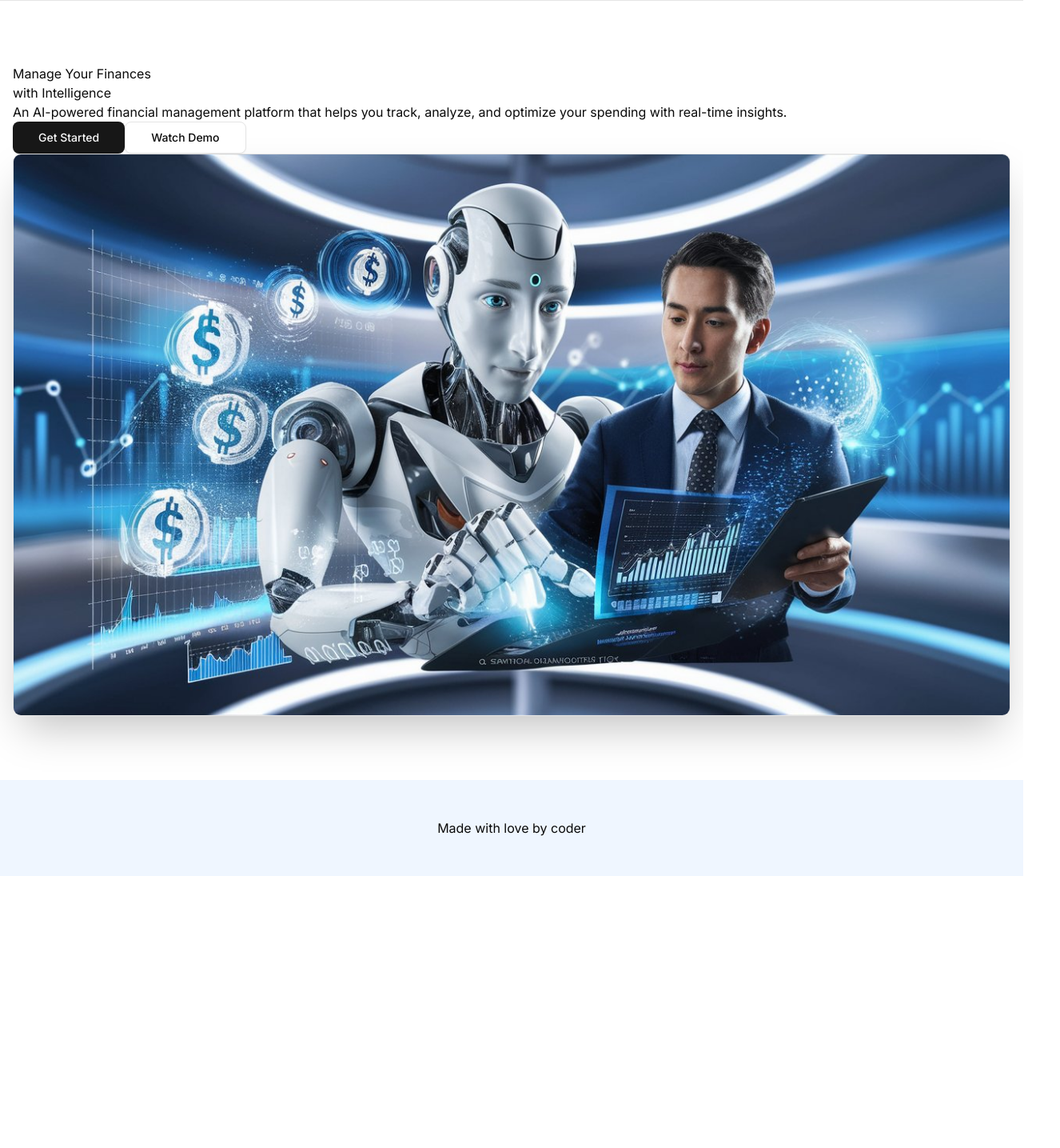
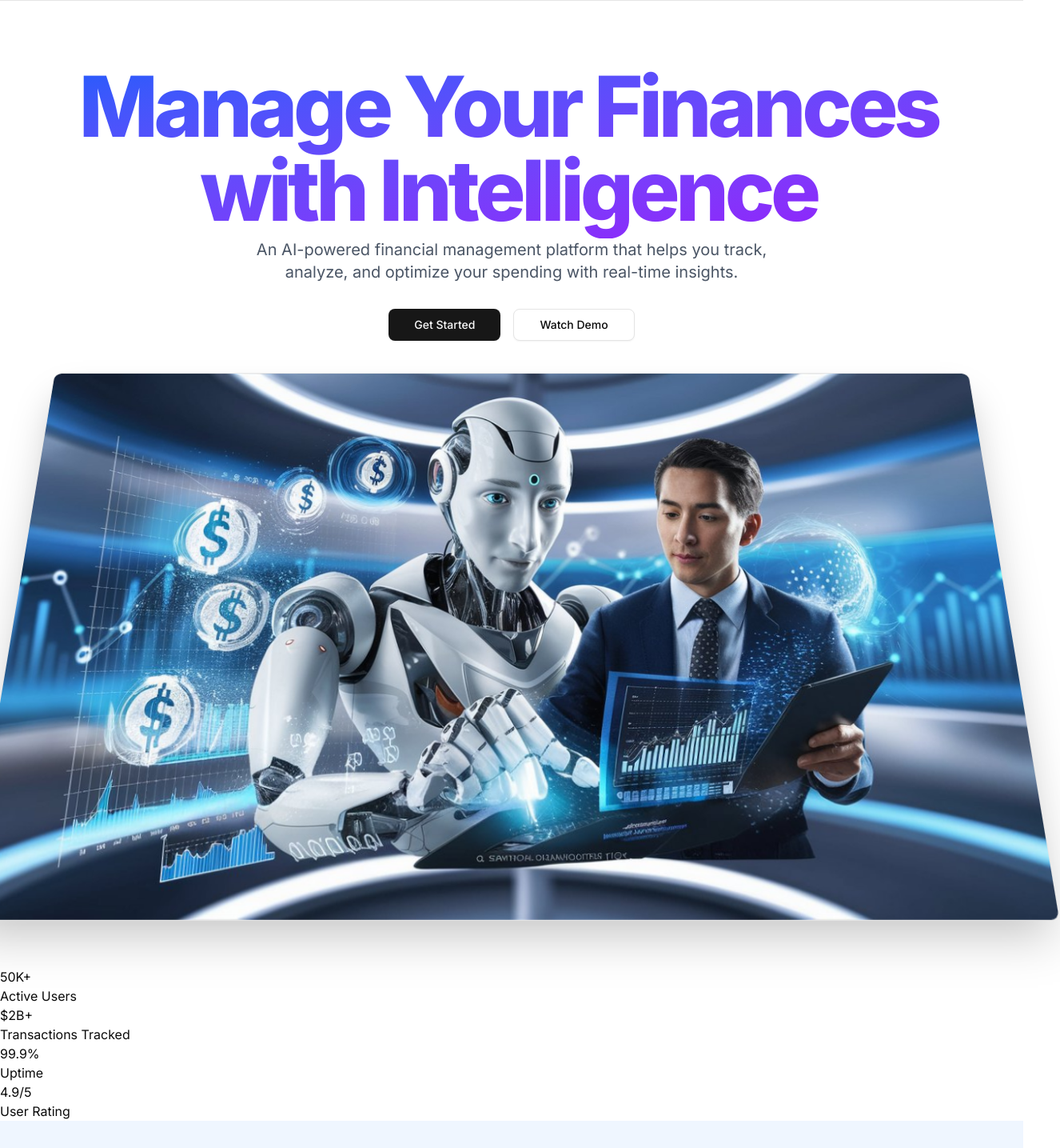
Before and after one commit to ArchanaCoding/welth, a Next.js app: page / in a window 1280 px wide. Shown: the part 80-1515 px from the top of the page at 80% size, 1326 px wide, since content can reach past the window. Before the commit the page ends 1175 px from the top, so only its background shows below. Built offline with nearby package versions, Linux system fonts and the light colour scheme; no server answers.

Commit message:
feat: landing page

```diff
--- a/app/globals.css
+++ b/app/globals.css
@@ -120,3 +120,32 @@
     @apply bg-background text-foreground;
   }
 }
+
+@layer utilities{
+  .gradient{
+   @apply bg-gradient-to-br from-blue-600 to-purple-600;
+  }
+
+  .gradient-title {
+    @apply bg-gradient-to-br from-blue-600 to-purple-600;
+    @apply text-transparent bg-clip-text;
+    @apply font-extrabold tracking-tighter pr-2 pb-2;
+  }
+}
+
+/* near from the Botom and far from Top */
+.hero-image-wrapper {
+  perspective: 1000px;
+}
+
+
+/* Normal size maintain scale(1) */
+.hero-image {
+  transform: rotateX(15deg) scale(1);
+  transition: transform 0.5s ease-out;
+  will-change: transform; /* Browser: "Okay, transform will change and helpful for Smooth scrolling */
+}
+
+.hero-image.scrolled {
+ transform: rotateX(0deg) scale(1) translateY(40px);
+}
--- a/app/page.js
+++ /dev/null
@@ -1,10 +0,0 @@
-import HeroSection from "@/components/hero";
-
-
-export default function Home() {
-  return (
- <div className="mt-40">
-    <HeroSection />
- </div>
-  );
-}
--- /dev/null
+++ b/app/page.jsx
@@ -0,0 +1,26 @@
+import HeroSection from "@/components/hero";
+import { statsData } from "@/data/landing";
+
+
+export default function Home() {
+  return (
+ <div className="mt-40">
+    <HeroSection />
+
+{/* here we are rendering our data of landing page */}
+    <section>
+          <div>
+            <div>
+              {statsData.map((statsData, index)=>( // need parameters then only we can access data
+                <div key={index}>
+                  <div>{statsData.value}</div>
+                  <div>{statsData.label}</div>
+                </div>
+              ))}
+            </div>
+          </div>
+    </section>
+
+ </div>
+  );
+}
--- a/components/hero.jsx
+++ b/components/hero.jsx
@@ -1,18 +1,45 @@
-"use clinet"
+"use client"
 import Link from 'next/link'
-import React from 'react'
+import React, { useEffect, useRef } from 'react'
 import { Button } from './ui/button'
 import Image from 'next/image'
 
 const HeroSection = () => {
+
+
+  const imageRef = useRef()
+
+  useEffect(() => {
+   const imageElement = imageRef.current;
+
+   // current scroll postion n how much we want scroll
+   const handleScroll = () => {
+       const scrollPosition = window.scrollY;
+       const scrollThreshold = 100; // when it's 100px from top will show the img and 100px scroll hone par
+
+       if(scrollPosition > scrollThreshold){
+        imageElement.classList.add("scrolled");
+       } else {
+        imageElement.classList.remove("scrolled");
+       }
+   }
+
+    // add Event listener
+   window.addEventListener("scroll",handleScroll)
+
+    // Cleanup function
+    return () => window.removeEventListener("scroll",handleScroll);
+  }, [])
+
+
   return (
     <div className='pb-20 px-4'>
-      <div>
-        <h1>Manage Your Finances <br /> with Intelligence</h1>
-        <p>
+      <div className='container mx-auto text-center'>
+        <h1 className='text-5xl md:text-8xl lg:text-[105px] pb-6 gradient-title'>Manage Your Finances <br /> with Intelligence</h1>
+        <p className='text-xl text-gray-600 mb-8 max-w-2xl mx-auto'>
             An AI-powered financial management platform that helps you track, analyze, and optimize your spending with real-time insights.
         </p>
-        <div>
+        <div className='flex justify-center space-x-4'>
             <Link href="/dashboard">
             <Button size='lg' className='px-8'>Get Started</Button>
             </Link>
@@ -22,11 +49,13 @@ const HeroSection = () => {
             </Link>
         </div>
 
-        <div>
-            <div>
+
+        <div className='hero-image-wrapper'>
+            <div ref={imageRef} className='hero-image'>
                 <Image src="/banner.jpeg" width={1280} height={720} alt="Dashboard Preview" className='rounded-lg shadow-2xl border mx-auto' priority />
             </div>
         </div>
+
 
       </div>
     </div>
--- /dev/null
+++ b/data/landing.js
@@ -0,0 +1,111 @@
+import {
+  BarChart3,
+  Receipt,
+  PieChart,
+  CreditCard,
+  Globe,
+  Zap,
+} from "lucide-react";
+
+// Stats Data
+export const statsData = [
+  {
+    value: "50K+",
+    label: "Active Users",
+  },
+  {
+    value: "$2B+",
+    label: "Transactions Tracked",
+  },
+  {
+    value: "99.9%",
+    label: "Uptime",
+  },
+  {
+    value: "4.9/5",
+    label: "User Rating",
+  },
+];
+
+// Features Data
+export const featuresData = [
+  {
+    icon: <BarChart3 className="h-8 w-8 text-blue-600" />,
+    title: "Advanced Analytics",
+    description:
+      "Get detailed insights into your spending patterns with AI-powered analytics",
+  },
+  {
+    icon: <Receipt className="h-8 w-8 text-blue-600" />,
+    title: "Smart Receipt Scanner",
+    description:
+      "Extract data automatically from receipts using advanced AI technology",
+  },
+  {
+    icon: <PieChart className="h-8 w-8 text-blue-600" />,
+    title: "Budget Planning",
+    description: "Create and manage budgets with intelligent recommendations",
+  },
+  {
+    icon: <CreditCard className="h-8 w-8 text-blue-600" />,
+    title: "Multi-Account Support",
+    description: "Manage multiple accounts and credit cards in one place",
+  },
+  {
+    icon: <Globe className="h-8 w-8 text-blue-600" />,
+    title: "Multi-Currency",
+    description: "Support for multiple currencies with real-time conversion",
+  },
+  {
+    icon: <Zap className="h-8 w-8 text-blue-600" />,
+    title: "Automated Insights",
+    description: "Get automated financial insights and recommendations",
+  },
+];
+
+// How It Works Data
+export const howItWorksData = [
+  {
+    icon: <CreditCard className="h-8 w-8 text-blue-600" />,
+    title: "1. Create Your Account",
+    description:
+      "Get started in minutes with our simple and secure sign-up process",
+  },
+  {
+    icon: <BarChart3 className="h-8 w-8 text-blue-600" />,
+    title: "2. Track Your Spending",
+    description:
+      "Automatically categorize and track your transactions in real-time",
+  },
+  {
+    icon: <PieChart className="h-8 w-8 text-blue-600" />,
+    title: "3. Get Insights",
+    description:
+      "Receive AI-powered insights and recommendations to optimize your finances",
+  },
+];
+
+// Testimonials Data
+export const testimonialsData = [
+  {
+    name: "Sarah Johnson",
+    role: "Small Business Owner",
+    image: "https://randomuser.me/api/portraits/women/75.jpg",
+    quote:
+      "Welth has transformed how I manage my business finances. The AI insights have helped me identify cost-saving opportunities I never knew existed.",
+  },
+  {
+    name: "Michael Chen",
+    role: "Freelancer",
+    image: "https://randomuser.me/api/portraits/men/75.jpg",
+    quote:
+      "The receipt scanning feature saves me hours each month. Now I can focus on my work instead of manual data entry and expense tracking.",
+  },
+  {
+    name: "Emily Rodriguez",
+    role: "Financial Advisor",
+    image: "https://randomuser.me/api/portraits/women/74.jpg",
+    quote:
+      "I recommend Welth to all my clients. The multi-currency support and detailed analytics make it perfect for international investors.",
+  },
+];
```
